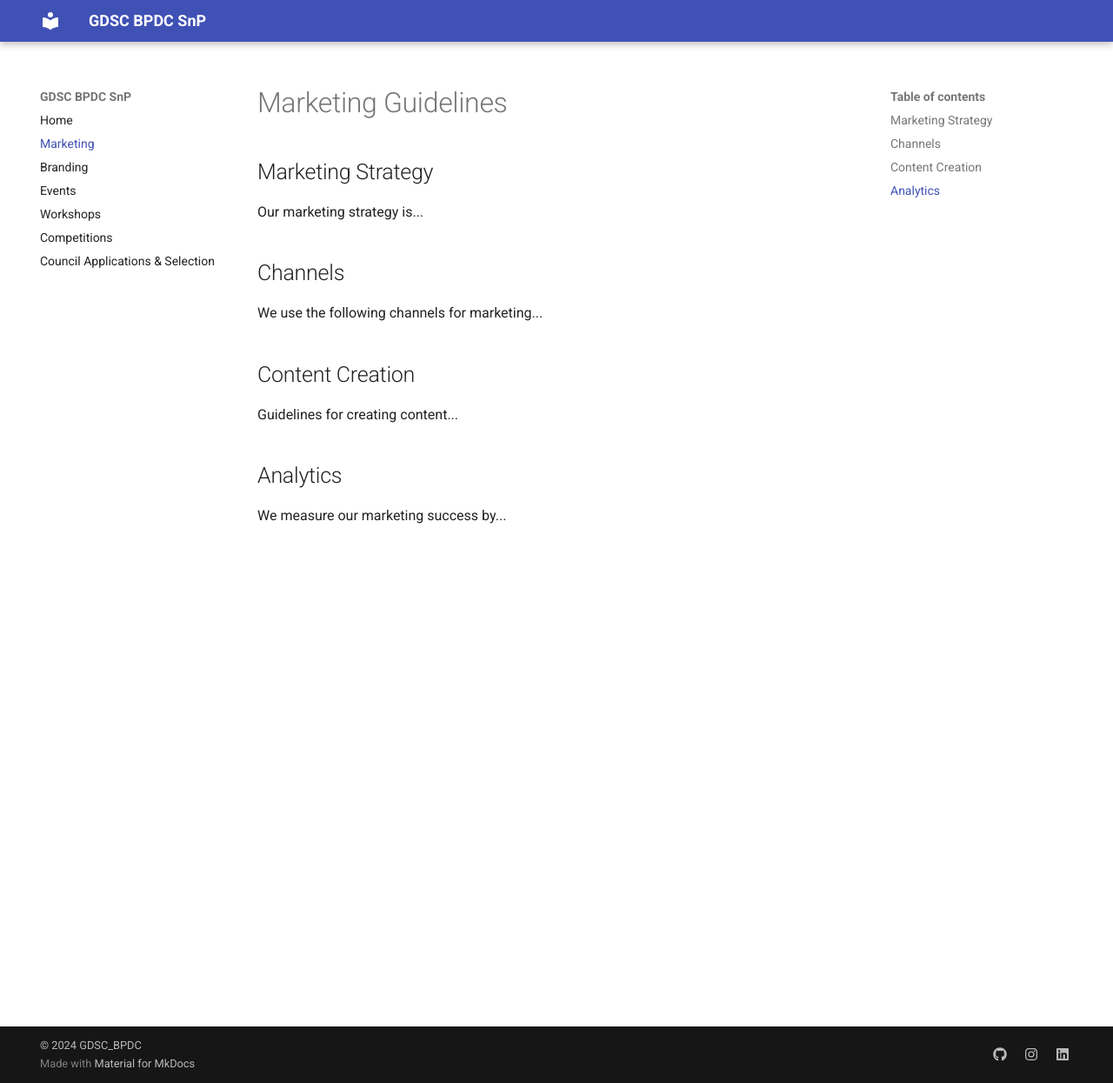
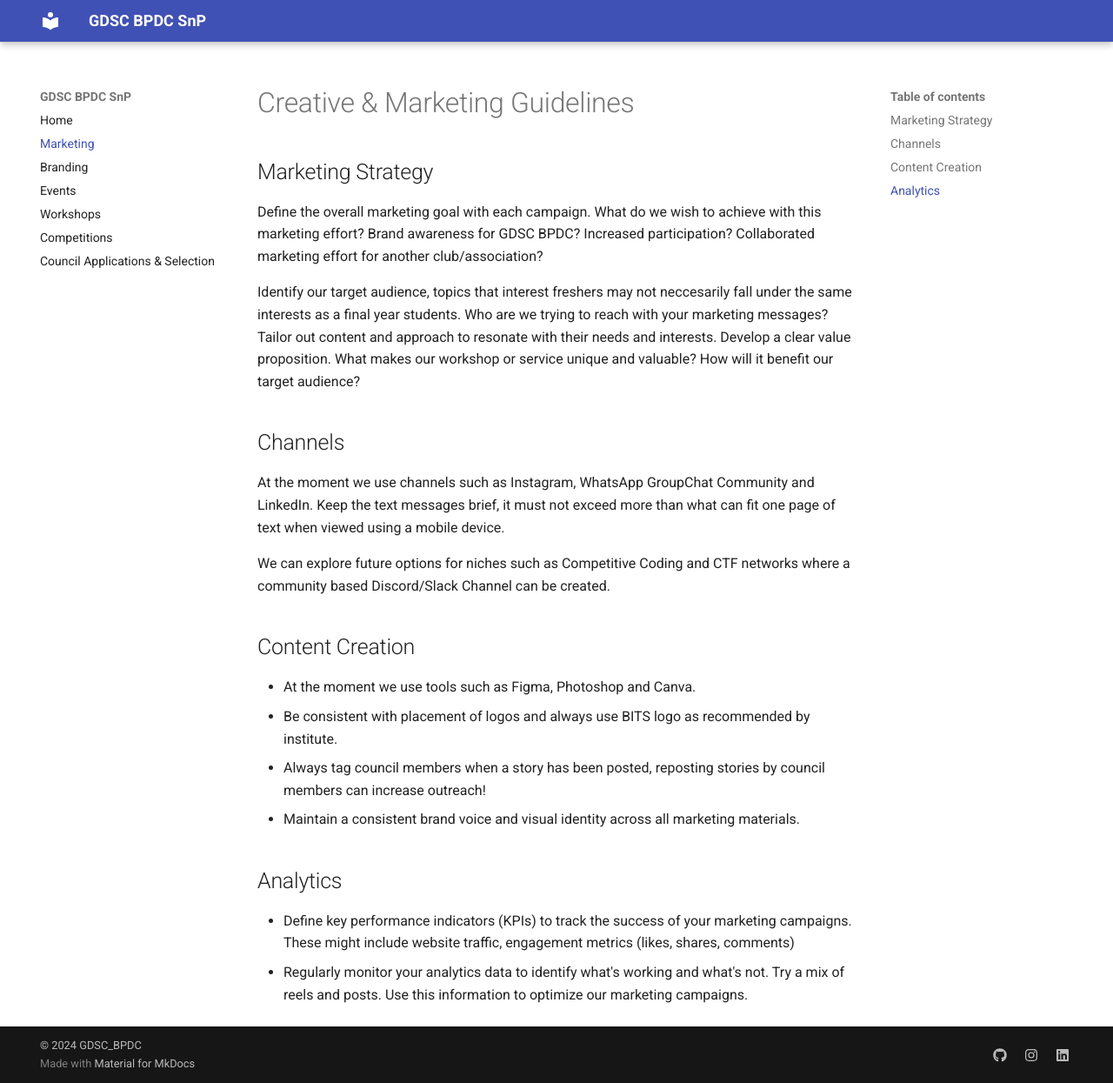
Before and after one commit to gdscbpdc/GDSC-SnP, an MkDocs documentation site: the page built from docs/marketing.md, in a window 1280 px wide and 1245 px high. Shown: the whole window at 87% size. Built offline with MkDocs 1.6.1 and Material for MkDocs 9.7.7, drawn with Linux system fonts in a browser that asks for light colours.

Commit message:
snp backk

```diff
--- a/docs/marketing.md
+++ b/docs/marketing.md
@@ -1,17 +1,25 @@
-# Marketing Guidelines
+# Creative & Marketing Guidelines
 
 ## Marketing Strategy
 
-Our marketing strategy is...
+Define the overall marketing goal with each campaign. What do we wish to achieve with this marketing effort? Brand awareness for GDSC BPDC? Increased participation? Collaborated marketing effort for another club/association?
+
+Identify our target audience, topics that interest freshers may not neccesarily fall under the same interests as a final year students. Who are we trying to reach with your marketing messages? Tailor out content and approach to resonate with their needs and interests. Develop a clear value proposition. What makes our workshop or service unique and valuable? How will it benefit our target audience?
 
 ## Channels
 
-We use the following channels for marketing...
+At the moment we use channels such as Instagram, WhatsApp GroupChat Community and LinkedIn. Keep the text messages brief, it must not exceed more than what can fit one page of text when viewed using a mobile device.
+
+We can explore future options for niches such as Competitive Coding and CTF networks where a community based Discord/Slack Channel can be created.
 
 ## Content Creation
 
-Guidelines for creating content...
+- At the moment we use tools such as Figma, Photoshop and Canva.
+- Be consistent with placement of logos and always use BITS logo as recommended by institute.
+- Always tag council members when a story has been posted, reposting stories by council members can increase outreach!
+- Maintain a consistent brand voice and visual identity across all marketing materials.
 
 ## Analytics
 
-We measure our marketing success by...
+- Define key performance indicators (KPIs) to track the success of your marketing campaigns. These might include website traffic, engagement metrics (likes, shares, comments)
+- Regularly monitor your analytics data to identify what's working and what's not. Try a mix of reels and posts. Use this information to optimize our marketing campaigns.
```
Also changed, not shown: docs/events.md (+18 -0 lines).
